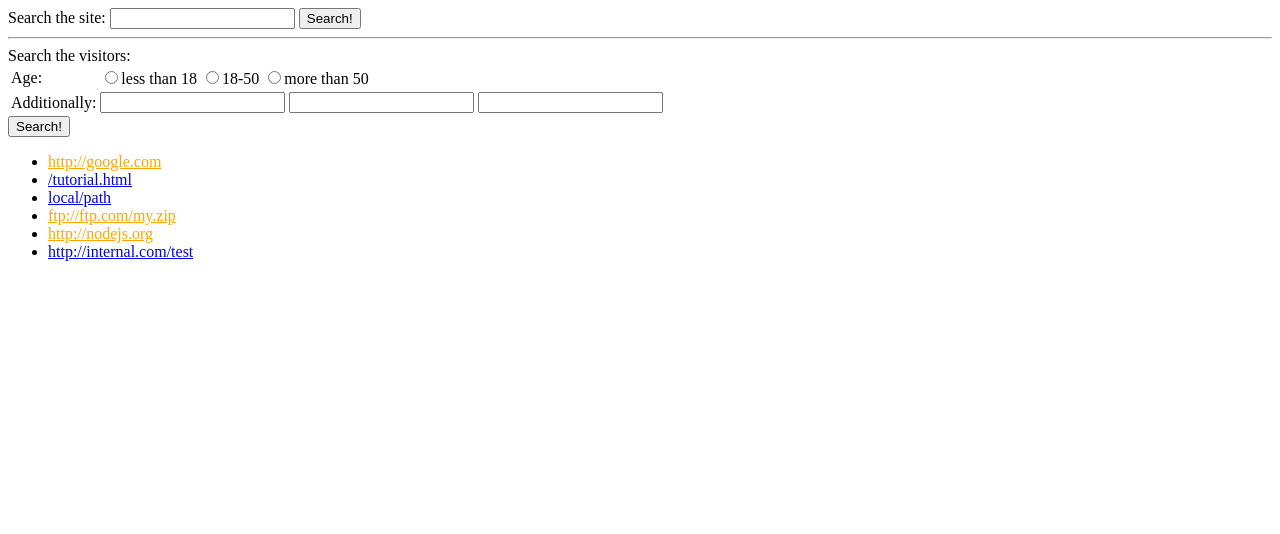
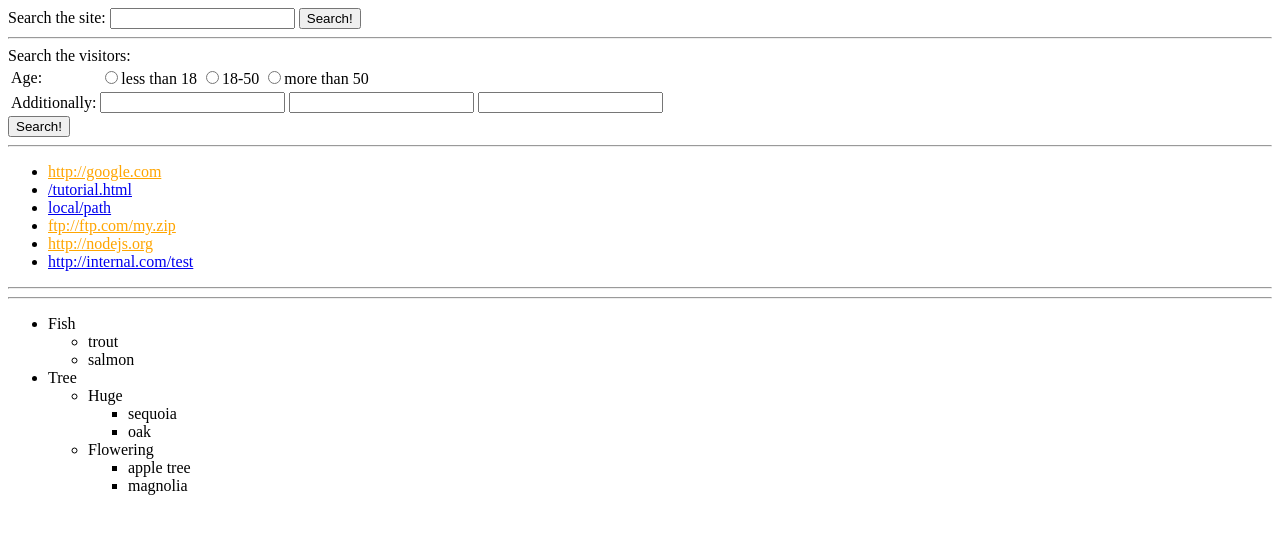
Before and after one commit to HamidrezaMaharlu/maktabAllHW, a plain HTML site: page index.html in a window 1280 px wide. Drawn offline with Linux system fonts and the light colour scheme.

Commit message:
solve q1-4 create list

```diff
--- a/index.html
+++ b/index.html
@@ -44,6 +44,7 @@
         <input type="submit" value="Search!">
     </form>
 </section>
+<hr>
 <section class="Q2">
     <ul>
         <li><a href="http://google.com">http://google.com</a></li>
@@ -54,7 +55,10 @@
         <li><a href="http://internal.com/test">http://internal.com/test</a></li>
     </ul>
 </section>
+<hr>
 <section class="Q3"></section>
+<hr>
+<section class="Q4"></section>
 <script src="main.js"></script>
 </body>
 </html>
--- a/main.js
+++ b/main.js
@@ -41,3 +41,40 @@ function makeList() {
 // makeList();
 
 // ------------------------------q1-4-------------------------------
+let data = {
+    "Fish": {
+        "trout": {},
+        "salmon": {}
+    },
+    "Tree": {
+        "Huge": {
+            "sequoia": {},
+            "oak": {}
+        },
+        "Flowering": {
+            "apple tree": {},
+            "magnolia": {}
+        }
+    }
+}
+let sectionQ4 = document.querySelector(".Q4")
+
+
+function createLi(data) {
+    let li = "";
+    let ul;
+    for (const key in data) {
+        li+=`<li>${key}${createLi(data[key])}</li>`;
+    }
+    if (li) {
+       ul= `<ul>${li}</ul>`
+    }
+    return ul || ""
+}
+
+function createTree(where, data) {
+where.innerHTML= createLi(data)
+}
+
+createTree(sectionQ4, data);
+//-----------------------------q1-5-----------------------
```
